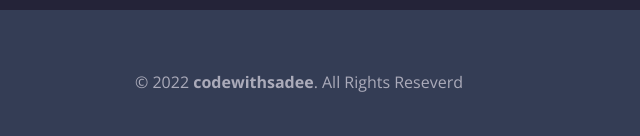
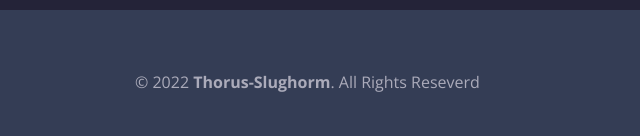
Before and after one commit to Thorus-Slughorm/Portfolio, a plain HTML site: page index.html in a window 1280 px wide. Shown: the part 6825-6961 px from the top of the page, 0-640 px from the left. Drawn offline with nearby package versions, Linux system fonts and the light colour scheme.

Commit message:
Update index.html

```diff
--- a/index.html
+++ b/index.html
@@ -604,7 +604,7 @@
         <div class="container">
 
             <p class="copyright">
-                &copy; 2022 <a href="#" class="copyright-link">codewithsadee</a>. All Rights Reseverd
+                &copy; 2022 <a href="#" class="copyright-link">Thorus-Slughorm</a>. All Rights Reseverd
             </p>
 
             <ul class="footer-list">
```
